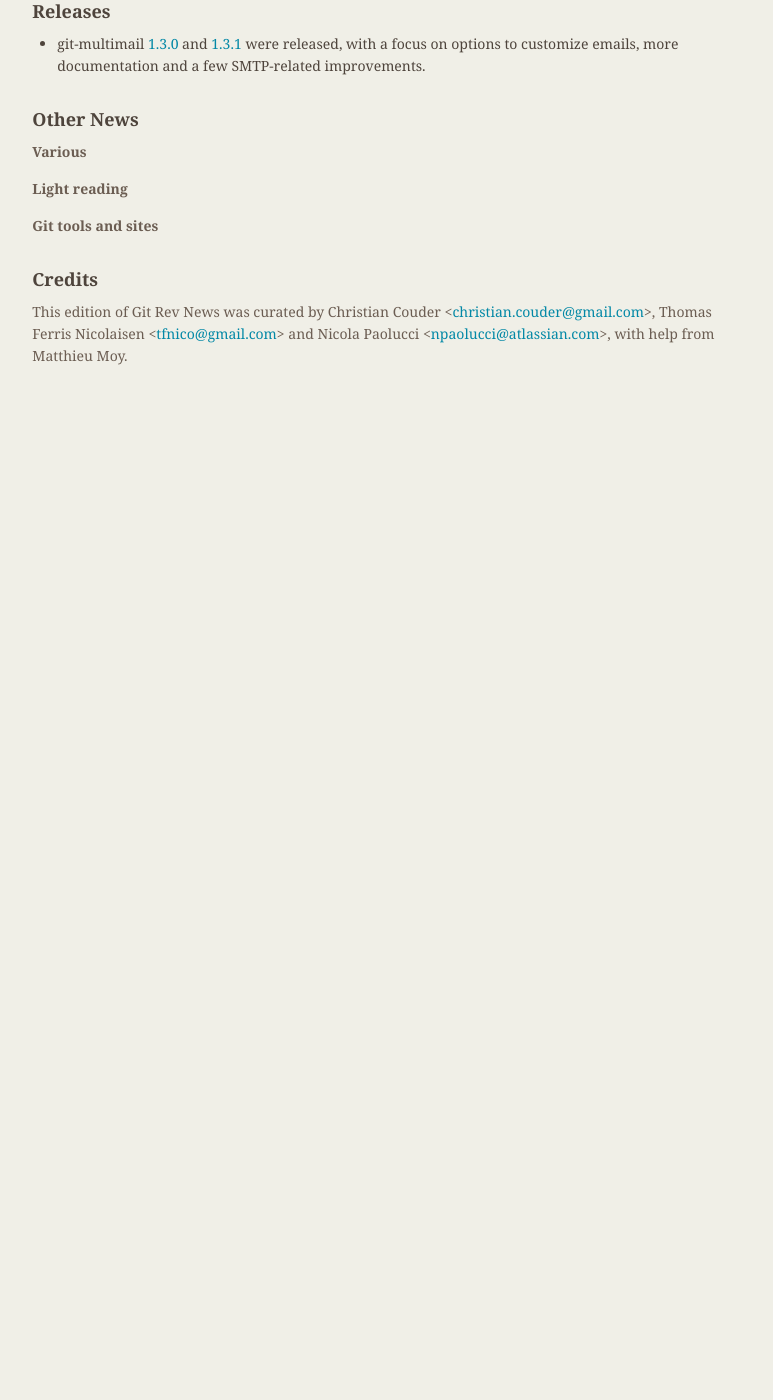
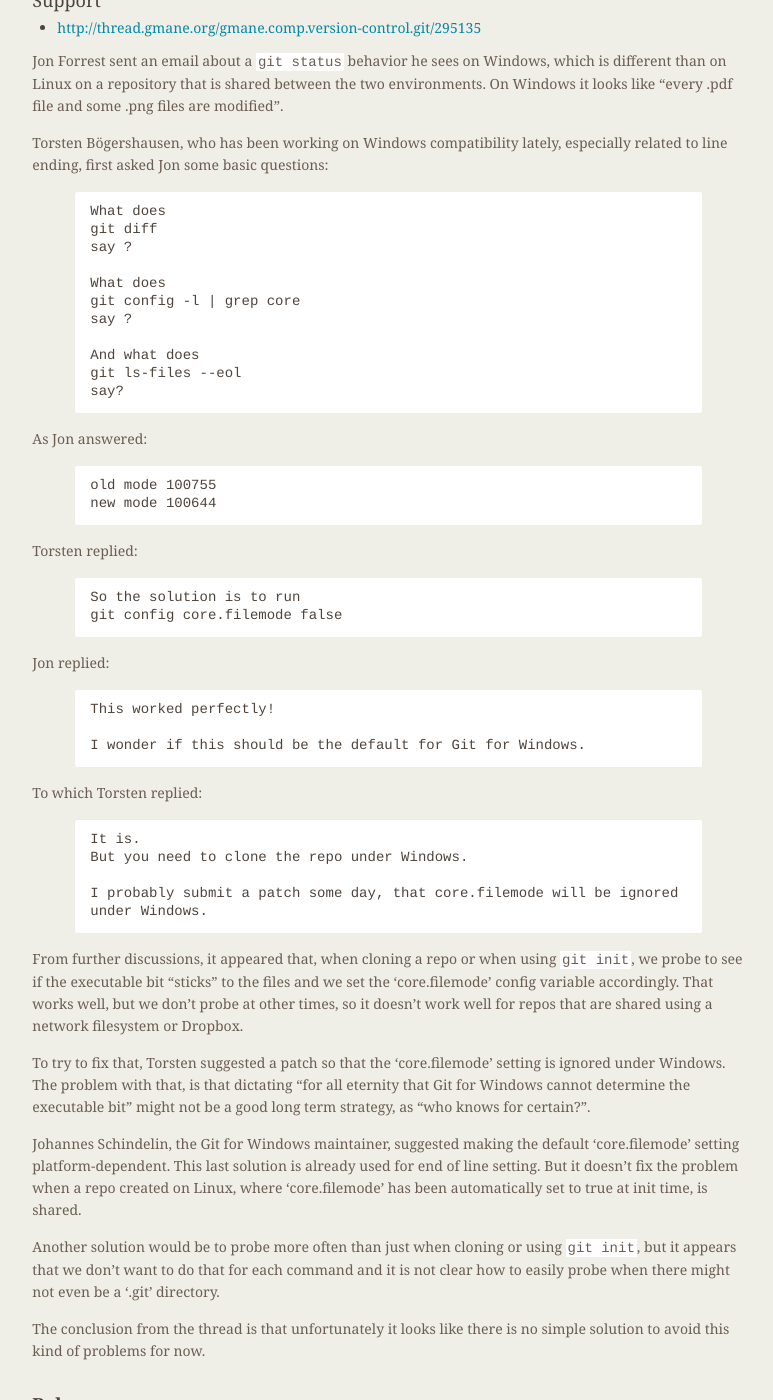
Before and after one commit to git/git.github.io, a Jekyll site: the page built from rev_news/drafts/edition-16.md, in a window 1280 px wide and 1400 px high, scrolled down 1003 px. Shown: the whole window, without its empty margins (339-1112 px from the left). Built offline with Jekyll 4.4.1, drawn with Linux system fonts in a browser that asks for light colours; before the commit the page ends 1385 px from its top, so only the background shows below that.

Commit message:
rn-16: add core.filemode article

````diff
--- a/rev_news/drafts/edition-16.md
+++ b/rev_news/drafts/edition-16.md
@@ -68,9 +68,91 @@ names "clean-from-fs" and "smudge-to-fs" have been suggested for them.
 ### Reviews
 -->
 
-<!---
 ### Support
--->
+
+* [http://thread.gmane.org/gmane.comp.version-control.git/295135](Odd Difference Between Windows Git and Standard Git)
+
+Jon Forrest sent an email about a `git status` behavior he sees on
+Windows, which is different than on Linux on a repository that is
+shared between the two environments. On Windows it looks like "every
+.pdf file and some .png files are modified".
+
+Torsten Bögershausen, who has been working on Windows compatibility
+lately, especially related to line ending, first asked Jon some basic
+questions:
+
+```
+What does
+git diff
+say ?
+
+What does
+git config -l | grep core
+say ?
+
+And what does
+git ls-files --eol
+say?
+```
+
+As Jon answered:
+
+```
+old mode 100755
+new mode 100644
+```
+
+Torsten replied:
+
+```
+So the solution is to run
+git config core.filemode false
+```
+
+Jon replied:
+
+```
+This worked perfectly!
+
+I wonder if this should be the default for Git for Windows.
+```
+
+To which Torsten replied:
+
+```
+It is.
+But you need to clone the repo under Windows.
+
+I probably submit a patch some day, that core.filemode will be ignored
+under Windows.
+```
+
+From further discussions, it appeared that, when cloning a repo or
+when using `git init`, we probe to see if the executable bit "sticks"
+to the files and we set the 'core.filemode' config variable
+accordingly. That works well, but we don't probe at other times, so it
+doesn't work well for repos that are shared using a network filesystem
+or Dropbox.
+
+To try to fix that, Torsten suggested a patch so that the
+'core.filemode' setting is ignored under Windows. The problem with
+that, is that dictating "for all eternity that Git for Windows cannot
+determine the executable bit" might not be a good long term strategy,
+as "who knows for certain?".
+
+Johannes Schindelin, the Git for Windows maintainer, suggested making
+the default 'core.filemode' setting platform-dependent. This last
+solution is already used for end of line setting. But it doesn't fix
+the problem when a repo created on Linux, where 'core.filemode' has
+been automatically set to true at init time, is shared.
+
+Another solution would be to probe more often than just when cloning
+or using `git init`, but it appears that we don't want to do that for
+each command and it is not clear how to easily probe when there might
+not even be a '.git' directory.
+
+The conclusion from the thread is that unfortunately it looks like
+there is no simple solution to avoid this kind of problems for now.
 
 ## Releases
 
````
